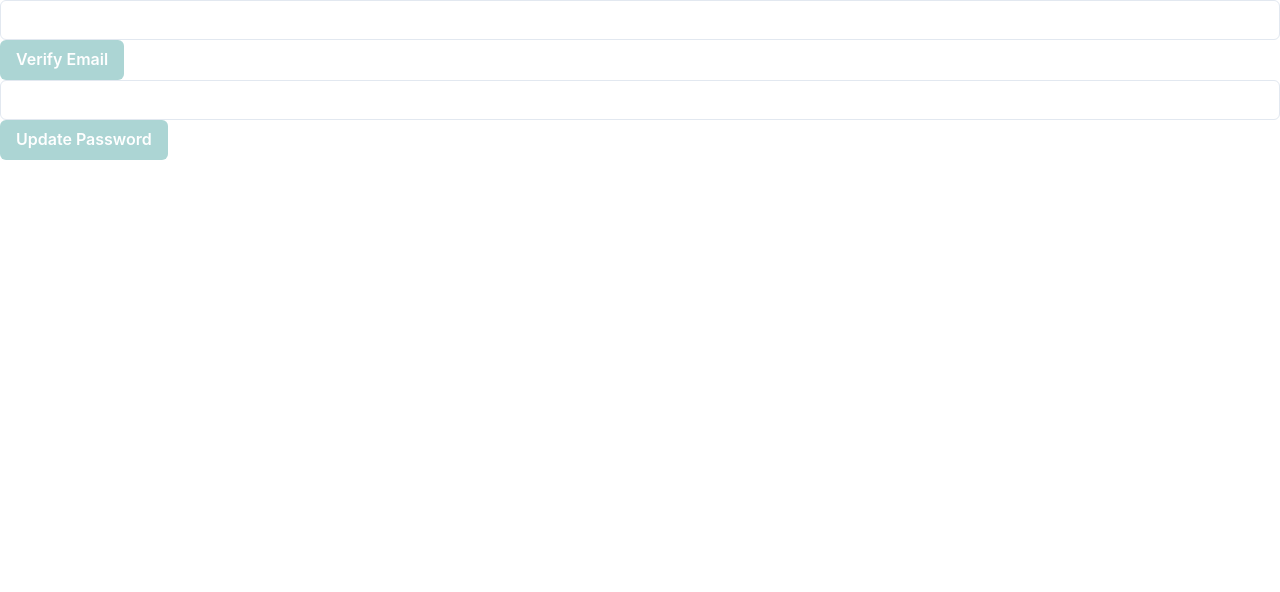
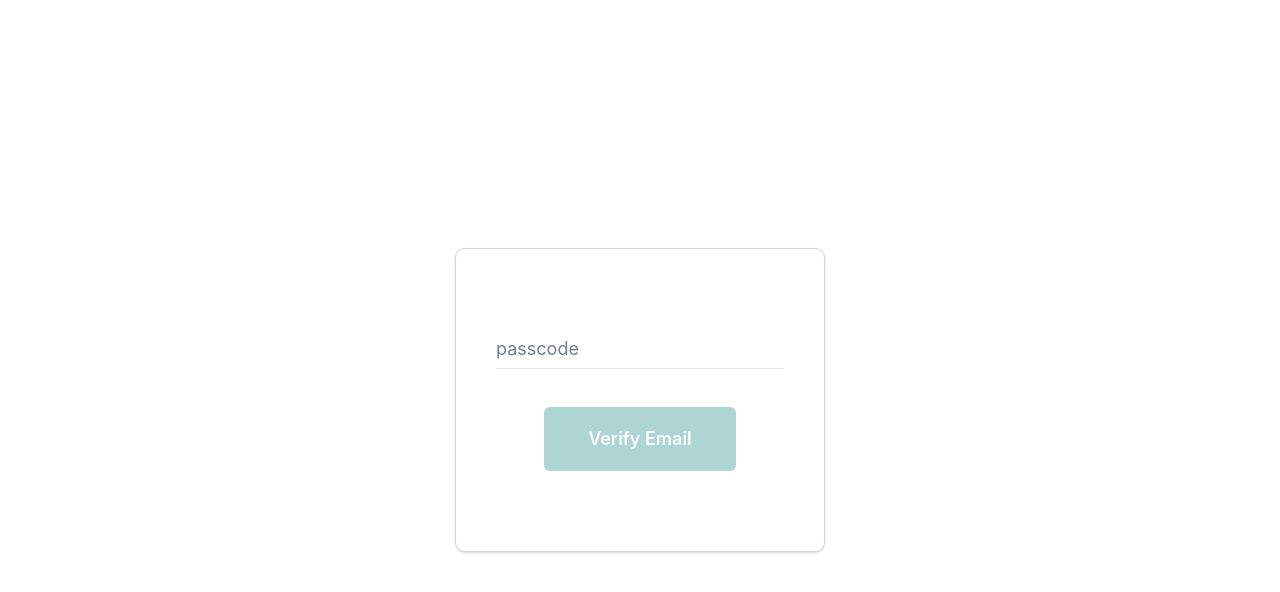
Before and after one commit to SanthoshGugan/review-app, a React (Create React App) app: page /1/verify-passcode in a window 1280 px wide. Shown: the top 592 px of the page. Built offline with nearby package versions, Linux system fonts and the light colour scheme.

Commit message:
customer onboard flow athestics medium level

```diff
--- a/src/component/OnboardCustomer.js
+++ b/src/component/OnboardCustomer.js
@@ -1,4 +1,4 @@
-import { Box, Button, Card, Center, Container, Flex, Input, VStack } from "@chakra-ui/react";
+import { Box, Button, Card, Center, Container, Flex, Input, Link, VStack, useToast } from "@chakra-ui/react";
 import { ErrorMessage } from "@hookform/error-message";
 import React, { useState } from "react";
 import { useForm } from "react-hook-form";
@@ -10,11 +10,20 @@ import RInput from "../lib/Input";
 import { getButtonFormProps, getInputFormProps } from "../utils/formUtil";
 import { emailRegex } from "../utils/regexUtil";
 import RButton from "../lib/Button";
+import { NavLink, useNavigate } from "react-router-dom";
+import { VERIFY_PASSCODE_URL } from "../utils/urlUtil";
+import CenterCard from "../lib/CenterCard";
 
 const OnboardCustomer = (props) => {
 
-    const [ showVerifyPasscode, setShowVerifyPasscode ] = useState(false);
     const [ customerSid, setCustomerSid ] = useState(null);
+    const [ signUpComplete, setSignUpComplete ] = useState(false);
+    const [ isSignupInProgress, setIsSignupInProgress ] = useState(false);
+
+    const navigate = useNavigate();
+
+
+    const toast = useToast();
 
     const {
         handleSubmit,
@@ -33,12 +42,35 @@ const OnboardCustomer = (props) => {
     };
 
     const onSubmit = async (values) => {
+        try {
+            setIsSignupInProgress(true);
             const customer = await onboardCustomerApi(createCustomerRequest(values));
             const { customer_sid } = customer?.data;
             if(customer_sid) {
-            setCustomerSid(customerSid);
+                setCustomerSid(customer_sid);
             }
-        setShowVerifyPasscode(true)
+
+            toast({
+                title: "Account Created",
+                description: "Please verify passcode sent over mail!",
+                status: "success",
+                duration: 5000,
+                isClosable: true,
+              })
+            setSignUpComplete(true);
+            setIsSignupInProgress(false);
+
+        } catch (err) {
+            setIsSignupInProgress(false);
+
+            toast({
+                title: "Account creation failed",
+                description: "Please retry or reach out to us!",
+                status: "error",
+                duration: 5000,
+                isClosable: true,
+              })
+        }
     };
 
     const onOrgNameChange = (e) => {
@@ -49,16 +81,7 @@ const OnboardCustomer = (props) => {
     }
 
     return (
-        <Box height="100vh">
-            <Flex alignItems="center" justifyContent="center" height={"100%"}>
-                <Card
-                    style={{
-                        padding: "10vh 5vh",
-                        border: "1px solid #d6d6d6",
-                        borderRadius: "10px"
-                    }}
-                    maxW='md'
-                >
+        <CenterCard>
             <form onSubmit={handleSubmit(onSubmit)}>
                 <VStack spacing="1.5rem">
                     <RInput
@@ -89,7 +112,7 @@ const OnboardCustomer = (props) => {
                             ...form_props
                         }
                     />
-                            <RInput
+                    {/* <RInput
                         formProps = {getInputFormProps({
                                 id: "phoneNumber",
                                 placeholder: "phone number",
@@ -101,7 +124,7 @@ const OnboardCustomer = (props) => {
                         {
                             ...form_props
                         }
-                            />
+                    /> */}
 
                     <RInput
                         formProps = {getInputFormProps({
@@ -131,13 +154,26 @@ const OnboardCustomer = (props) => {
                     />
                     <RButton
                         text="Sign up"
-                                buttonProps={getButtonFormProps({})}
+                        buttonProps={getButtonFormProps({
+                            isDisabled: signUpComplete,
+                            isLoading: isSignupInProgress
+                        })}
                     />
+                    <Box>
+                        {customerSid &&  (
+                        <NavLink
+                            to={VERIFY_PASSCODE_URL({ customer_sid: customerSid })}
+                            style={{
+                                color: "blue",
+                                textDecoration: "underline"
+                            }}
+                        >
+                            proceed to verify email
+                        </NavLink>)}
+                    </Box>
                 </VStack>
             </form>
-                </Card>
-            </Flex>
-        </Box>
+        </CenterCard>
     );
 };
 
--- a/src/component/VerifyPasscode.js
+++ b/src/component/VerifyPasscode.js
@@ -2,9 +2,14 @@ import React, { useState } from "react";
 import { useForm } from "react-hook-form";
 import { updateCustomerApi, verifyPasscodeApi } from "../api/CustomerApi";
 import { updateCustomerPasswordRequest, verifyPasscodeRequest } from "../utils/CustomerUtils";
-import { useParams } from "react-router-dom";
-import { Alert, AlertIcon, Box, Button, Input, Stack } from "@chakra-ui/react";
+import { NavLink, useParams } from "react-router-dom";
+import { Alert, AlertIcon, Box, Button, Input, Stack, VStack, useToast } from "@chakra-ui/react";
 import { ErrorMessage } from "@hookform/error-message";
+import CenterCard from "../lib/CenterCard";
+import RInput from "../lib/Input";
+import { getButtonFormProps, getInputFormProps } from "../utils/formUtil";
+import RButton from "../lib/Button";
+import { CUSTOMER_LOGIN_URL, VERIFY_PASSCODE_URL } from "../utils/urlUtil";
 
 const VerifyPasscode = (props) => {
 
@@ -19,15 +24,27 @@ const VerifyPasscode = (props) => {
         handleSubmit,
         register,
         formState: { errors, isSubmitting, isValid },
+        getFieldState
     } = useForm();
+
+    const form_props = {
+        errors,
+        register,
+        getFieldState
+    };
+
+
+    const toast = useToast();
 
     const {
         handleSubmit: handlePasswordSubmit,
         register: passwordRegister,
-        formState: { errors: passwordErrors, isSubmitting: isSubmittingPassword, isValid: isValidPassword }
+        formState: { errors: passwordErrors, isSubmitting: isSubmittingPassword, isValid: isValidPassword },
+        getFieldState: passwordGetFieldState,
     } = useForm();
 
     const onSubmit = async (values) => {
+        try {
             setIsVerificationComplete(false);
             const res = await verifyPasscodeApi(verifyPasscodeRequest({
                 values,
@@ -37,6 +54,36 @@ const VerifyPasscode = (props) => {
             const { is_verified } = res?.data;
             setIsVerificationComplete(true);
             setIsVerificationSuccess(is_verified);
+
+            if (!is_verified) {
+                toast({
+                    title: "Wrong Passcode!",
+                    description: "Please verify with passcode (case-sensitive) sent over mail!",
+                    status: "info",
+                    duration: 5000,
+                    isClosable: true,
+                  })
+            } else {
+                toast({
+                    title: "Passcode verification complete",
+                    description: "Please proceed with password update.",
+                    status: "success",
+                    duration: 5000,
+                    isClosable: true,
+                  })
+
+            }
+        } catch (err) {
+            setIsVerificationComplete(true);
+            setIsVerificationSuccess(false);
+            toast({
+                title: "Error while verifying passcode",
+                description: "Please retry or try signup again. If persists contact us.",
+                status: "error",
+                duration: 5000,
+                isClosable: true,
+            });
+        }
     };
 
     const onSubmitPassword = async (values) => {
@@ -46,78 +93,93 @@ const VerifyPasscode = (props) => {
             const customerDetail = res?.data;
             setIsPasswordUpdateComplete(true);
             setIsPasswordSuccessUpdated(true);
+            toast({
+                title: "Password updated",
+                description: "Please proceed with login!",
+                status: "success",
+                duration: 5000,
+                isClosable: true,
+              })
         } catch(err) {
             setIsPasswordSuccessUpdated(false);
             setIsPasswordUpdateComplete(true);
+            toast({
+                title: "Error while updating password",
+                description: "Please retry or reach out to us.",
+                status: "error",
+                duration: 5000,
+                isClosable: true,
+            });
         }
     };
 
     return (
-        <Box>
+        <CenterCard>
             <form onSubmit={handleSubmit(onSubmit)}>
-                <Box>
-                    <Input
-                        id="passcode"
-                        {
-                            ...register("passcode", {
-                                required: "This is required",
-                                minLength: {value: 6, message: "Passcode is of length 6."}
+                <VStack>
+                    <RInput
+                        formProps = {getInputFormProps({
+                                id: "passcode",
+                                placeholder: "passcode",
+                                isRequired: true,
+                                minLength: 6,
                             })
                         }
-                    /><ErrorMessage errors={errors} name="passcode" />
-                </Box>
-                <Stack spacing={3}>
-                    {isVerificationComplete && (
-                        <Box>
-                            <Alert status='error' hidden={isVerificationSuccess}>
-                                <AlertIcon />
-                                There was an error processing your passcode
-                            </Alert>
-
-                            <Alert status='success' hidden={!isVerificationSuccess}>
-                                <AlertIcon />
-                                Email verified!
-                            </Alert>
-                        </Box>
-                    )}
-                </Stack>
-                <Button colorScheme="teal" type="submit" isLoading={isSubmitting} isDisabled={!isValid || isVerificationComplete}> Verify Email </Button>
+                        {
+                            ...form_props
+                        }
+                    />
+                    <RButton
+                        text="Verify Email"
+                        buttonProps={getButtonFormProps({
+                            isDisabled: !isValid || (isVerificationComplete && isVerificationSuccess),
+                            isLoading: isSubmitting,
+                        })}
+                    />
+                </VStack>
             </form>
+            {isVerificationComplete && isVerificationSuccess && (
+                <Box marginTop="10vh">
                     <form onSubmit={handlePasswordSubmit(onSubmitPassword)}>
-                <Box>
-                    <Input
-                        id="password"
-                        {
-                            ...passwordRegister("password", {
-                                required: "This is required",
-                                minLength: { value: 6, "message": "Password should be 6 letters minimum"},
+                        <VStack>
+                            <RInput
+                                    formProps = {getInputFormProps({
+                                            id: "password",
+                                            placeholder: "password",
+                                            isRequired: true,
+                                            minLength: 6,
                                             pattern: /[a-zA-Z0-9]+$/
                                         })
                                     }
+                                    register={passwordRegister}
+                                    errors={passwordErrors}
+                                    getFieldState={passwordGetFieldState}
+                                    size='lg'
                             />
-                    <ErrorMessage errors={passwordErrors} name="password" />
+                            <RButton
+                                text="Update Password"
+                                buttonProps={getButtonFormProps({
+                                    isDisabled: !isValidPassword,
+                                    isLoading: isSubmittingPassword,
+                                })}
+                            />
+                            <Box>
+                                {isPasswordUpdateComplete && isPasswordUpdatedSuccess &&  (
+                                <NavLink
+                                    to={CUSTOMER_LOGIN_URL()}
+                                    style={{
+                                        color: "blue",
+                                        textDecoration: "underline"
+                                    }}
+                                >
+                                    proceed to login
+                                </NavLink>)}
                             </Box>
-                <Button  colorScheme="teal" type="submit" isLoading={isSubmittingPassword} isDisabled={!isValidPassword}>
-                    Update Password
-                </Button>
-                <Stack spacing={3}>
-                    {isPasswordUpdateComplete && (
-                        <Box>
-                            <Alert status='error' hidden={isPasswordUpdatedSuccess}>
-                                <AlertIcon />
-                                There was an error processing your passcode
-                            </Alert>
-
-                            <Alert status='success' hidden={!isPasswordUpdatedSuccess}>
-                                <AlertIcon />
-                                Password updated!
-                            </Alert>
+                        </VStack>
+                    </form>
                 </Box>
             )}
-                </Stack>
-
-            </form>
-        </Box>
+        </CenterCard>
     );
 };
 
--- a/src/lib/Button.js
+++ b/src/lib/Button.js
@@ -4,7 +4,7 @@ import React from "react";
 const RButton = (props) => {
     const {
         text = "Submit",
-        buttonProps
+        buttonProps,
     } = props;
     return (
         <Box>
@@ -15,6 +15,7 @@ const RButton = (props) => {
                 style={{
                     padding: '2rem 6rem'
                 }}
+                maxW="15vh"
             >
                 {text}
             </Button>
--- /dev/null
+++ b/src/lib/CenterCard.js
@@ -0,0 +1,24 @@
+import { Box, Card, Flex } from "@chakra-ui/react";
+import React from "react";
+
+const CenterCard = (props) => {
+    const { children } = props;
+    return (
+        <Box height="100vh">
+            <Flex alignItems="center" justifyContent="center" height={"100%"}>
+                <Card
+                    style={{
+                        padding: "10vh 5vh",
+                        border: "1px solid #d6d6d6",
+                        borderRadius: "10px"
+                    }}
+                    maxW='md'
+                >
+                    {children}
+                </Card>
+            </Flex>
+        </Box>
+    );
+};
+
+export default CenterCard;
--- a/src/lib/Input.js
+++ b/src/lib/Input.js
@@ -3,7 +3,7 @@ import { ErrorMessage } from "@hookform/error-message";
 
 const RInput = (props) => {
 
-    const { register, errors, formProps, getFieldState } = props;
+    const { register, errors, formProps, getFieldState, type= "text" } = props;
     const { registerProps : { regId, validations }, id } = formProps;
     const { invalid } = getFieldState(id);
 
@@ -24,6 +24,7 @@ const RInput = (props) => {
                 {
                     ...props
                 }
+                type={type}
             />
             <Container height="30px">
                 <ErrorMessage errors={errors} name={id} style={{ fontSize: '14px'}} as={<Text />}/>
--- a/src/utils/CustomerUtils.js
+++ b/src/utils/CustomerUtils.js
@@ -1,7 +1,7 @@
 export const createCustomerRequest = (values) => {
     return {
         organization_name: values?.organizationName,
-        phone_number: values?.phoneNumber,
+        // phone_number: values?.phoneNumber,
         email: values?.email,
         address: values?.address,
         username: values?.username
--- /dev/null
+++ b/src/utils/urlUtil.js
@@ -0,0 +1,5 @@
+export const VERIFY_PASSCODE_URL = ({ customer_sid }) =>
+    `/${customer_sid}/verify-passcode`;
+
+export const CUSTOMER_LOGIN_URL = () =>
+    `/login`;
```
Lines whose indentation alone changed are shown as unchanged.
